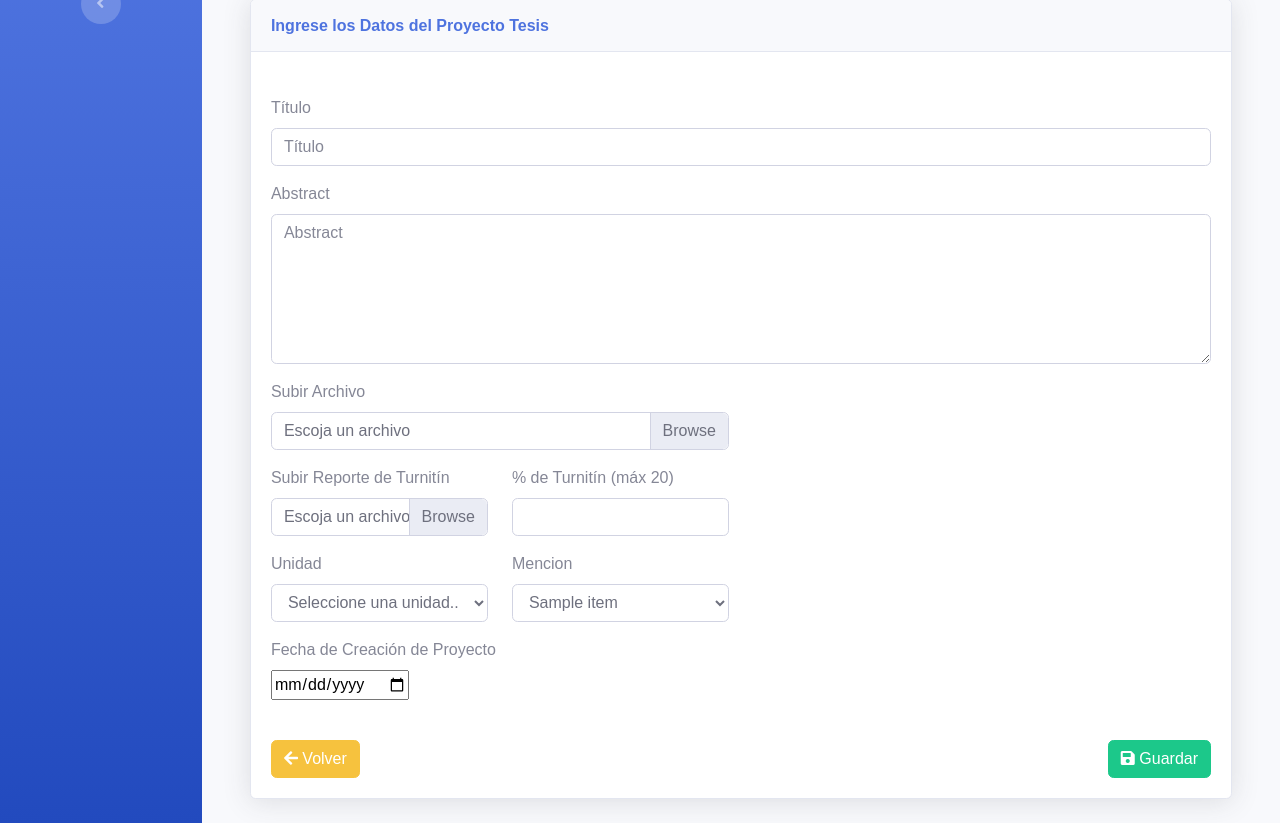
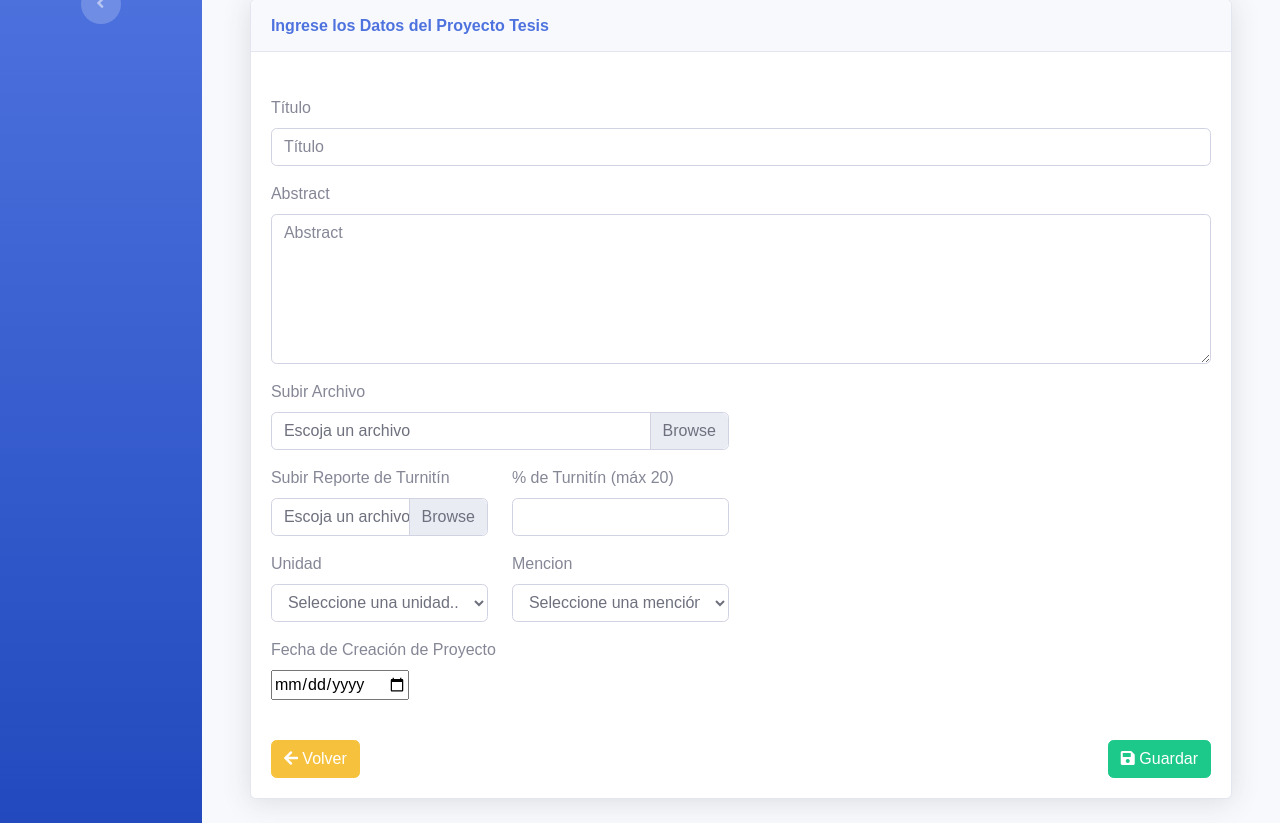
Before and after one commit to dmarino01/Thesis-management-system-flask, a Flask app: template src/templates/myThesis/create.html in a window 1280 px wide. Shown: the part 137-960 px from the top of the page. Run offline with Flask 3, Linux system fonts and the light colour scheme; the template is opened without the code that fills it: most values are stand-ins (such as "Sample title", 1, 10 or a date in 2020); parts of the project's set-up code (start-up, migrations or seed data) failed here and were passed over; some libraries are stand-ins or nearby versions.

Commit message:
Fix register thesis blank form

```diff
--- a/src/templates/myThesis/create.html
+++ b/src/templates/myThesis/create.html
@@ -331,6 +331,7 @@
                         <div class="mb-3">
                             <label for="mencion" class="form-label">Mencion</label>
                             <select id="mencion" class="form-control" name="mencion">
+                                <option value="">Seleccione una mención...</option>
                                 {% for item in mentions %}
                                 <option value="{{ item.id }}">{{ item.name }}</option>
                                 {% endfor %}
```
